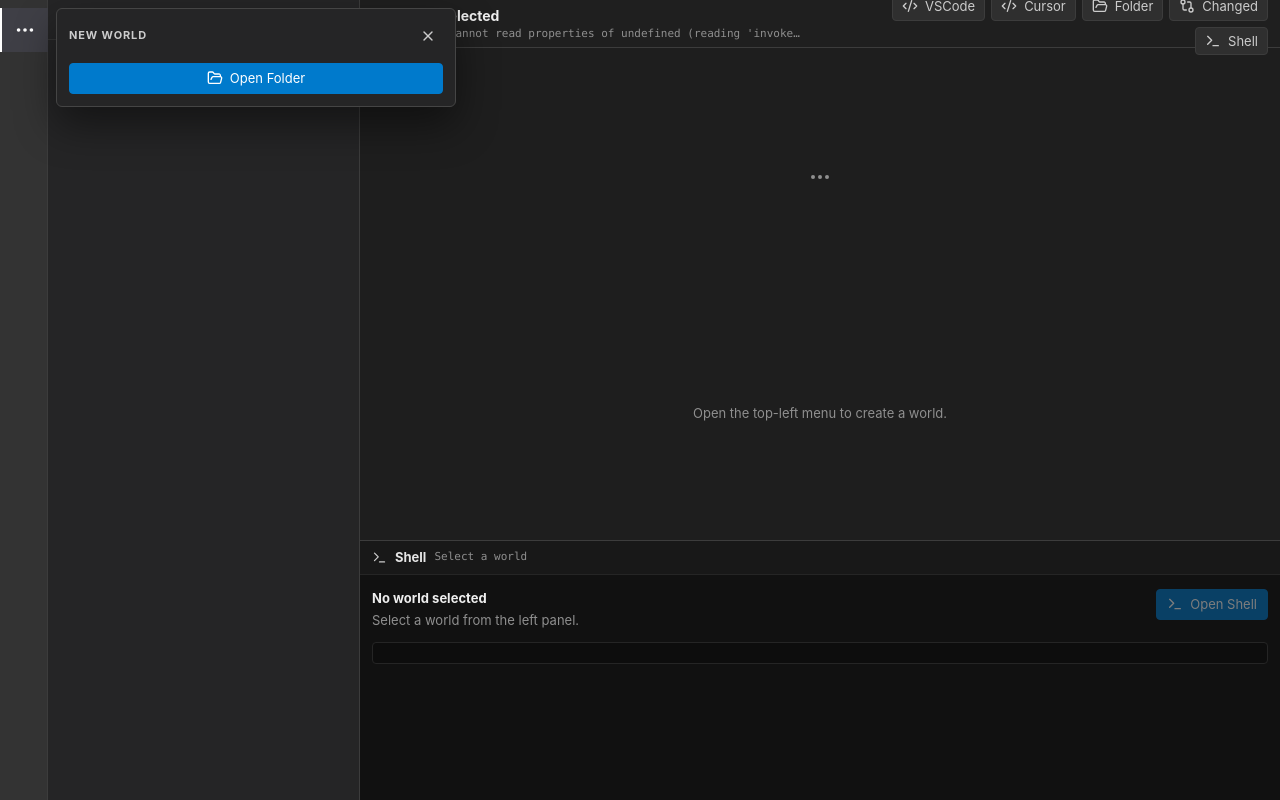
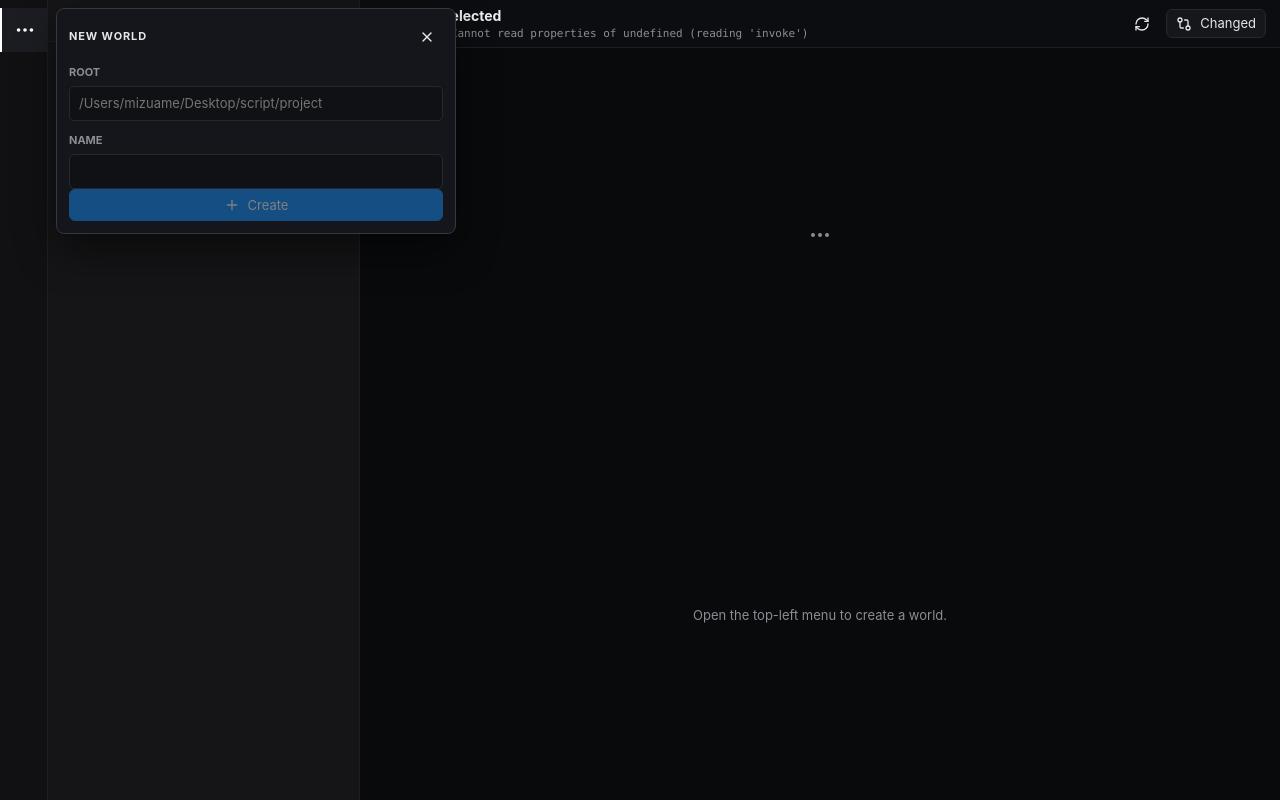
Before and after one commit to IPA-CyberLab/IPA-RS-AgentController, a React (Vite) app in the folder apps/agent-studio/: page / in a window 1280 px wide. Both pictures are taken after a click on the button 23 px from the left and 30 px from the top of the page. Built offline with nearby package versions, Linux system fonts and the light colour scheme.

Commit message:
fix: チェンジボタン

```diff
--- a/apps/agent-studio/src/App.tsx
+++ b/apps/agent-studio/src/App.tsx
@@ -1,5 +1,4 @@
 import {
-  Code2,
   FolderOpen,
   GitCompare,
   MoreHorizontal,
@@ -17,16 +16,14 @@ import {
   listEnvs,
   openIde,
   openShell,
-  pickSourceRoot,
   removeLane
 } from "./api";
-import type { EnvStatus, RuntimeOptions, StudioConfig } from "./types";
+import type { EnvStatus, RuntimeOptions } from "./types";
 
 const defaultRuntime: RuntimeOptions = {};
 
 function App() {
   const [runtime] = useState(defaultRuntime);
-  const [config, setConfig] = useState<StudioConfig | null>(null);
   const [envs, setEnvs] = useState<EnvStatus[]>([]);
   const [selected, setSelected] = useState("");
   const [target, setTarget] = useState("");
@@ -34,7 +31,6 @@ function App() {
   const [status, setStatus] = useState("Starting");
   const [creating, setCreating] = useState(false);
   const [menuOpen, setMenuOpen] = useState(false);
-  const [shellNotes, setShellNotes] = useState<Record<string, string>>({});
 
   const selectedWorld = useMemo(
     () => envs.find((item) => item.env.id === selected),
@@ -43,14 +39,10 @@ function App() {
   const selectedEnv = selectedWorld?.env;
   const selectedSourceRoot = selectedWorld?.source_root || "";
   const selectedEnvPath = selectedWorld?.env_path || "";
-  const selectedShellNote = selected ? shellNotes[selected] || "" : "";
 
   useEffect(() => {
     void appConfig(runtime)
-      .then((value) => {
-        setConfig(value);
-        setStatus(`${value.platform} / ${value.agentfs}`);
-      })
+      .then((value) => setStatus(`${value.platform} / ${value.agentfs}`))
       .catch((error) => setStatus(String(error)));
     void refresh();
   }, [runtime]);
@@ -81,32 +73,13 @@ function App() {
 
   function selectWorld(envId: string) {
     setSelected(envId);
-    setStatus(`Shell: ${envId}`);
+    setStatus(`World: ${envId}`);
   }
 
-  function noteShell(envId: string, text: string) {
-    setShellNotes((current) => ({
-      ...current,
-      [envId]: text
-    }));
-  }
-
-  async function chooseRoot() {
-    setStatus("Opening folder");
-    try {
-      const picked = await pickSourceRoot(runtime, source);
-      if (picked) {
-        setSource(picked);
-        setTarget(suggestWorldName(picked));
-        setStatus(picked);
-      } else {
-        setStatus("Folder selection cancelled");
-      }
-    } catch (error) {
-      setStatus(String(error));
-      if (selected) {
-        noteShell(selected, String(error));
-      }
+  function updateSource(value: string) {
+    setSource(value);
+    if (!target.trim()) {
+      setTarget(suggestWorldName(value));
     }
   }
 
@@ -128,14 +101,12 @@ function App() {
     try {
       await createLane(runtime, { target, source });
       const elapsed = Math.round((Date.now() - startedAt) / 1000);
-      noteShell(target, `created ${target} in ${elapsed}s`);
       setStatus(`Created ${target} in ${elapsed}s`);
       selectWorld(target);
       setMenuOpen(false);
       await refresh();
     } catch (error) {
       setStatus(String(error));
-      noteShell(target || "system", String(error));
     } finally {
       setCreating(false);
     }
@@ -148,11 +119,10 @@ function App() {
     }
     try {
       const result = await action(selected);
-      noteShell(selected, JSON.stringify(result, null, 2));
+      setStatus(JSON.stringify(result));
       await refresh();
     } catch (error) {
       setStatus(String(error));
-      noteShell(selected, String(error));
     }
   }
 
@@ -165,10 +135,8 @@ function App() {
       await openShell(runtime, selected);
       const message = `opened agentctl shell ${selected}`;
       setStatus(message);
-      noteShell(selected, message);
     } catch (error) {
       setStatus(String(error));
-      noteShell(selected, String(error));
     }
   }
 
@@ -192,28 +160,22 @@ function App() {
               <X size={16} />
             </button>
           </header>
-          <button className={source ? "wide" : "primary wide"} onClick={chooseRoot}>
-            <FolderOpen size={16} />
-            {source ? "Change Folder" : "Open Folder"}
-          </button>
-          {source ? (
-            <>
-              <div className="rootSummary">
-                <span>Root</span>
-                <strong>{source}</strong>
-              </div>
+          <label>Root</label>
+          <input
+            value={source}
+            onChange={(event) => updateSource(event.target.value)}
+            placeholder="/Users/mizuame/Desktop/script/project"
+          />
           <label>Name</label>
           <input value={target} onChange={(event) => setTarget(event.target.value)} />
           <button
             className="primary wide"
             onClick={create}
-                disabled={!target.trim() || creating}
+            disabled={!source.trim() || !target.trim() || creating}
           >
             <Plus size={16} />
             {creating ? "Creating" : "Create"}
           </button>
-            </>
-          ) : null}
         </section>
       ) : null}
 
@@ -248,25 +210,12 @@ function App() {
             <span>{selectedEnv ? selectedSourceRoot || selectedEnv.rootfs_path : status}</span>
           </div>
           <div className="toolbarActions">
-            <button onClick={() => void withEnv((id) => openIde(runtime, id, "code", ""))}>
-              <Code2 size={16} />
-              VSCode
-            </button>
-            <button onClick={() => void withEnv((id) => openIde(runtime, id, "cursor", ""))}>
-              <Code2 size={16} />
-              Cursor
-            </button>
-            <button onClick={() => void withEnv((id) => openIde(runtime, id, "reveal", ""))}>
-              <FolderOpen size={16} />
-              Folder
+            <button className="ghost" onClick={refresh} title="Refresh">
+              <RefreshCw size={16} />
             </button>
             <button onClick={() => void withEnv((id) => changedPaths(runtime, id))}>
               <GitCompare size={16} />
               Changed
-            </button>
-            <button onClick={() => void openNativeShell()}>
-              <Terminal size={16} />
-              Shell
             </button>
             {selected ? (
               <button
@@ -275,7 +224,7 @@ function App() {
                   void removeLane(runtime, selected)
                     .then(() => refresh())
                     .then(() => setSelected(""))
-                    .catch((error) => noteShell(selected, String(error)))
+                    .catch((error) => setStatus(String(error)))
                 }
               >
                 <Trash2 size={16} />
@@ -287,46 +236,34 @@ function App() {
 
         <section className="editorPane">
           {selectedEnv ? (
-            <div className="detailPanel">
-              <header>
-                <strong>Details</strong>
-                <span>docker ps style</span>
-              </header>
-              <div className="detailTableWrap">
-                <table className="detailTable">
-                  <thead>
-                    <tr>
-                      <th>Name</th>
-                      <th>Status</th>
-                      <th>Backend</th>
-                      <th>Base</th>
-                      <th>Fork Root</th>
-                      <th>AgentFS Env</th>
-                      <th>Rootfs</th>
-                      <th>Profile</th>
-                      <th>Created</th>
-                      <th>Sessions</th>
-                    </tr>
-                  </thead>
-                  <tbody>
-                    <tr>
-                      <td className="strongCell">{selectedEnv.id}</td>
-                      <td>
-                        <span className={`worldState ${selectedEnv.state}`}>
-                          {selectedEnv.state}
-                        </span>
-                      </td>
-                      <td>{selectedEnv.backend}</td>
-                      <td className="monoCell">{selectedEnv.base_id}</td>
-                      <td className="pathCell">{selectedSourceRoot || "-"}</td>
-                      <td className="pathCell">{selectedEnvPath || "-"}</td>
-                      <td className="pathCell">{selectedEnv.rootfs_path}</td>
-                      <td>{selectedEnv.profile}</td>
-                      <td>{formatDate(selectedEnv.created_at)}</td>
-                      <td>{selectedEnv.sessions.length ? selectedEnv.sessions.join(", ") : "-"}</td>
-                    </tr>
-                  </tbody>
-                </table>
+            <div className="worldDashboard">
+              <div className="launchStrip">
+                <button
+                  className="launchButton"
+                  onClick={() => void withEnv((id) => openIde(runtime, id, "reveal", ""))}
+                >
+                  <FolderOpen size={28} />
+                  <span>File</span>
+                </button>
+                <button className="launchButton" onClick={() => void openNativeShell()}>
+                  <Terminal size={28} />
+                  <span>Terminal</span>
+                </button>
+              </div>
+
+              <div className="metricStrip">
+                <Metric label="Status" value={selectedEnv.state} />
+                <Metric label="Backend" value={selectedEnv.backend} />
+                <Metric label="Base" value={selectedEnv.base_id} />
+                <Metric
+                  label="Sessions"
+                  value={selectedEnv.sessions.length ? selectedEnv.sessions.join(", ") : "-"}
+                />
+                <Metric label="Profile" value={selectedEnv.profile} />
+                <Metric label="Created" value={formatDate(selectedEnv.created_at)} />
+                <Metric label="Fork Root" value={selectedSourceRoot || "-"} wide />
+                <Metric label="AgentFS Env" value={selectedEnvPath || "-"} wide />
+                <Metric label="Rootfs" value={selectedEnv.rootfs_path} wide />
               </div>
             </div>
           ) : (
@@ -336,33 +273,25 @@ function App() {
             </div>
           )}
         </section>
-
-        <section className="terminalPane">
-          <header>
-            <div>
-              <Terminal size={15} />
-              <strong>Shell</strong>
-              <span>{selectedEnv ? `agentctl shell ${selectedEnv.id}` : "Select a world"}</span>
-            </div>
-          </header>
-          <div className="nativeShell">
-            <div>
-              <strong>{selectedEnv ? selectedEnv.id : "No world selected"}</strong>
-              <span>
-                {selectedEnv
-                  ? "Opens the existing agentctl shell in your terminal."
-                  : "Select a world from the left panel."}
-              </span>
-            </div>
-            <button className="primary" onClick={() => void openNativeShell()} disabled={!selectedEnv}>
-              <Terminal size={16} />
-              Open Shell
-            </button>
-            <pre>{selectedShellNote}</pre>
-          </div>
-        </section>
       </section>
     </main>
+  );
+}
+
+function Metric({
+  label,
+  value,
+  wide = false
+}: {
+  label: string;
+  value: string;
+  wide?: boolean;
+}) {
+  return (
+    <div className={wide ? "metric wideMetric" : "metric"}>
+      <span>{label}</span>
+      <strong>{value}</strong>
+    </div>
   );
 }
 
--- a/apps/agent-studio/src/styles.css
+++ b/apps/agent-studio/src/styles.css
@@ -1,18 +1,17 @@
 :root {
   color-scheme: dark;
-  --activity: #333333;
-  --sidebar: #252526;
-  --surface: #1e1e1e;
-  --surface-2: #181818;
-  --surface-3: #2d2d2d;
-  --line: #3c3c3c;
-  --line-soft: #343434;
-  --ink: #cccccc;
-  --muted: #8f8f8f;
-  --accent: #007acc;
-  --accent-soft: #094771;
-  --danger: #c74e39;
-  --terminal: #111111;
+  --activity: #111113;
+  --sidebar: #151517;
+  --surface: #090a0c;
+  --surface-2: #0d0e11;
+  --surface-3: #14151a;
+  --line: #27282e;
+  --line-soft: #1e1f25;
+  --ink: #e6e6e8;
+  --muted: #8c8d95;
+  --accent: #1493ff;
+  --green: #19b65a;
+  --danger: #d15b49;
 }
 
 * {
@@ -41,21 +40,22 @@ textarea {
 }
 
 button {
-  min-height: 30px;
+  min-height: 32px;
   display: inline-flex;
   align-items: center;
   justify-content: center;
-  gap: 7px;
+  gap: 8px;
   border: 1px solid var(--line);
-  border-radius: 4px;
-  background: #2f2f2f;
+  border-radius: 6px;
+  background: #16171b;
   color: var(--ink);
-  padding: 5px 10px;
+  padding: 6px 10px;
   cursor: pointer;
 }
 
 button:hover {
-  background: #383838;
+  background: #1d1f25;
+  border-color: #3a3b44;
 }
 
 button.primary {
@@ -64,18 +64,10 @@ button.primary {
   color: #ffffff;
 }
 
-button.primary:hover {
-  background: #0b86d1;
-}
-
 button.danger {
-  border-color: #7f3328;
-  background: #3b2522;
-  color: #f1c6bf;
-}
-
-button.danger:hover {
-  background: #4a2a25;
+  border-color: #6c332d;
+  background: #231615;
+  color: #f0b4ab;
 }
 
 button:disabled {
@@ -87,13 +79,13 @@ input,
 select,
 textarea {
   width: 100%;
-  min-height: 30px;
+  min-height: 32px;
   border: 1px solid var(--line);
-  border-radius: 3px;
-  background: #1b1b1b;
+  border-radius: 5px;
+  background: #101114;
   color: var(--ink);
   outline: none;
-  padding: 6px 8px;
+  padding: 7px 9px;
 }
 
 input:focus,
@@ -131,7 +123,7 @@ pre {
   flex-direction: column;
   align-items: center;
   padding: 8px 0;
-  border-right: 1px solid var(--line);
+  border-right: 1px solid var(--line-soft);
   background: var(--activity);
 }
 
@@ -143,13 +135,13 @@ pre {
   border-left: 2px solid transparent;
   border-radius: 0;
   background: transparent;
-  color: #bdbdbd;
+  color: #b7b8bf;
   padding: 0;
 }
 
 .activityButton:hover,
 .activityButton.active {
-  background: #3f3f46;
+  background: #1c1d22;
   color: #ffffff;
 }
 
@@ -158,8 +150,8 @@ pre {
 }
 
 .iconButton {
-  width: 30px;
-  min-width: 30px;
+  width: 32px;
+  min-width: 32px;
   padding: 0;
 }
 
@@ -170,7 +162,7 @@ pre {
 
 .ghost:hover {
   border-color: transparent;
-  background: #3a3d41;
+  background: #1d1f25;
 }
 
 .wide {
@@ -184,15 +176,14 @@ pre {
   z-index: 10;
   width: min(400px, calc(100vw - 76px));
   padding: 12px;
-  border: 1px solid #454545;
-  border-radius: 6px;
-  background: #252526;
-  box-shadow: 0 18px 42px rgba(0, 0, 0, 0.46);
+  border: 1px solid #343640;
+  border-radius: 8px;
+  background: #15161b;
+  box-shadow: 0 18px 42px rgba(0, 0, 0, 0.48);
 }
 
 .newWorldMenu header,
 .panelHeader,
-.terminalPane header,
 .titleBar {
   display: flex;
   align-items: center;
@@ -218,12 +209,11 @@ pre {
   margin: 10px 0 2px;
   padding: 9px;
   border: 1px solid var(--line);
-  border-radius: 5px;
-  background: #1e1e1e;
+  border-radius: 6px;
+  background: #101114;
 }
 
-.rootSummary span,
-.detailPanel header span {
+.rootSummary span {
   color: var(--muted);
   font-size: 11px;
   font-weight: 650;
@@ -231,25 +221,25 @@ pre {
 
 .rootSummary strong {
   overflow-wrap: anywhere;
-  color: #d7d7d7;
+  color: #d7d7dc;
   font: 12px/1.45 ui-monospace, SFMono-Regular, Menlo, Consolas, monospace;
 }
 
 .worldPanel {
   min-width: 0;
-  border-right: 1px solid var(--line);
+  border-right: 1px solid var(--line-soft);
   background: var(--sidebar);
 }
 
 .panelHeader {
-  height: 40px;
+  height: 42px;
   padding: 0 10px 0 14px;
   border-bottom: 1px solid var(--line-soft);
-  color: #d7d7d7;
+  color: #d7d7dc;
 }
 
 .worldList {
-  height: calc(100vh - 40px);
+  height: calc(100vh - 42px);
   overflow: auto;
   padding: 6px 0;
 }
@@ -270,12 +260,12 @@ pre {
 }
 
 .worldItem:hover {
-  background: #2a2d2e;
+  background: #1c1d22;
 }
 
 .worldItem.selected {
   border-left-color: var(--accent);
-  background: #37373d;
+  background: #202229;
 }
 
 .worldTopLine {
@@ -289,8 +279,8 @@ pre {
 .worldName {
   min-width: 0;
   overflow: hidden;
-  color: #eeeeee;
-  font-weight: 700;
+  color: #f1f1f3;
+  font-weight: 720;
   text-overflow: ellipsis;
   white-space: nowrap;
 }
@@ -299,30 +289,24 @@ pre {
   display: inline-flex;
   align-items: center;
   min-height: 18px;
-  padding: 0 6px;
-  border: 1px solid var(--line);
+  padding: 0 7px;
+  border: 1px solid #294b35;
   border-radius: 999px;
-  background: #2b2b2b;
-  color: #c7c7c7;
+  background: #112116;
+  color: #63d58c;
   font-size: 11px;
-}
-
-.worldState.running {
-  border-color: #2d6b41;
-  background: #183a24;
-  color: #8fd49e;
 }
 
 .worldState.failed,
 .worldState.quota_exceeded {
-  border-color: #7f3328;
-  background: #3b2522;
+  border-color: #65352f;
+  background: #251817;
   color: #ffaaa0;
 }
 
 .worldPath {
   overflow: hidden;
-  color: #888888;
+  color: #8d8e97;
   font: 11px/1.35 ui-monospace, SFMono-Regular, Menlo, Consolas, monospace;
   text-overflow: ellipsis;
   white-space: nowrap;
@@ -331,15 +315,15 @@ pre {
 .mainArea {
   min-width: 0;
   display: grid;
-  grid-template-rows: 48px minmax(0, 1fr) 260px;
+  grid-template-rows: 48px minmax(0, 1fr);
   background: var(--surface);
 }
 
 .titleBar {
   min-width: 0;
-  padding: 0 12px 0 16px;
-  border-bottom: 1px solid var(--line);
-  background: #1f1f1f;
+  padding: 0 14px 0 18px;
+  border-bottom: 1px solid var(--line-soft);
+  background: #0c0d10;
 }
 
 .titleBar > div:first-child {
@@ -350,7 +334,7 @@ pre {
 
 .titleBar strong {
   overflow: hidden;
-  color: #eeeeee;
+  color: #eeeeef;
   font-size: 14px;
   text-overflow: ellipsis;
   white-space: nowrap;
@@ -380,81 +364,88 @@ pre {
 .editorPane {
   min-height: 0;
   overflow: auto;
-  padding: 14px;
 }
 
-.detailPanel {
+.worldDashboard {
+  min-height: 100%;
+  display: grid;
+  grid-template-rows: auto auto;
+}
+
+.launchStrip {
+  display: flex;
+  flex-wrap: wrap;
+  gap: 12px;
+  padding: 14px 16px 16px;
+}
+
+.launchButton {
+  min-width: 132px;
+  min-height: 46px;
+  justify-content: flex-start;
+  gap: 9px;
+  border-radius: 6px;
+  border-color: #272932;
+  background: #0d0e12;
+  padding: 0 14px;
+  color: #f0f0f2;
+  font-size: 15px;
+  font-weight: 680;
+}
+
+.launchButton:hover {
+  background: #13151a;
+  border-color: #3b3d48;
+}
+
+.launchButton svg {
+  color: var(--accent);
+}
+
+.metricStrip {
+  display: grid;
+  grid-template-columns: repeat(auto-fit, minmax(150px, 1fr));
+  gap: 12px;
+  padding: 14px 16px 18px;
+  border-bottom: 1px solid var(--line-soft);
+}
+
+.metric {
   min-width: 0;
   display: grid;
-  gap: 10px;
+  gap: 4px;
+  align-content: start;
+  padding: 10px;
+  border: 1px solid var(--line-soft);
+  border-radius: 6px;
+  background: #0d0e12;
 }
 
-.detailPanel header {
-  display: flex;
-  align-items: baseline;
-  gap: 10px;
-  color: #eeeeee;
-}
-
-.detailPanel header strong {
-  font-size: 13px;
-}
-
-.detailTableWrap {
-  min-width: 0;
-  overflow: auto;
-  border: 1px solid var(--line-soft);
-  border-radius: 6px;
-  background: var(--surface-2);
-}
-
-.detailTable {
-  width: 100%;
-  min-width: 1480px;
-  border-collapse: collapse;
-}
-
-.detailTable th,
-.detailTable td {
-  height: 42px;
-  padding: 0 12px;
-  border-bottom: 1px solid #262626;
-  text-align: left;
-  vertical-align: middle;
+.metric span {
+  overflow: hidden;
+  color: #9a9ba4;
+  font-size: 11px;
+  font-weight: 680;
+  letter-spacing: 0.04em;
+  text-transform: uppercase;
+  text-overflow: ellipsis;
   white-space: nowrap;
 }
 
-.detailTable th {
-  color: #969696;
-  font-size: 11px;
-  font-weight: 700;
-  letter-spacing: 0.04em;
-  text-transform: uppercase;
+.metric strong {
+  min-width: 0;
+  color: var(--green);
+  font-size: 13px;
+  font-weight: 680;
+  overflow-wrap: anywhere;
 }
 
-.detailTable td {
-  color: #d7d7d7;
+.wideMetric {
+  grid-column: 1 / -1;
 }
 
-.detailTable tbody tr:last-child td {
-  border-bottom: 0;
-}
-
-.strongCell {
-  color: #ffffff;
-  font-weight: 700;
-}
-
-.monoCell,
-.pathCell {
-  font: 12px/1.35 ui-monospace, SFMono-Regular, Menlo, Consolas, monospace;
-}
-
-.pathCell {
-  max-width: 360px;
-  overflow: hidden;
-  color: #bdbdbd;
-  text-overflow: ellipsis;
+.wideMetric strong {
+  font: 12px/1.4 ui-monospace, SFMono-Regular, Menlo, Consolas, monospace;
 }
 
 .emptyState {
@@ -465,81 +456,14 @@ pre {
   color: var(--muted);
 }
 
-.terminalPane {
-  min-height: 0;
-  display: grid;
-  grid-template-rows: 34px minmax(0, 1fr);
-  border-top: 1px solid var(--line);
-  background: var(--terminal);
-}
+@media (max-width: 1080px) {
+  .launchStrip {
+    gap: 12px;
+  }
 
-.terminalPane header {
-  padding: 0 12px;
-  border-bottom: 1px solid #252525;
-  background: #181818;
-}
-
-.terminalPane header > div {
-  display: flex;
-  align-items: center;
-  gap: 8px;
-  min-width: 0;
-}
-
-.terminalPane header strong {
-  color: #e5e5e5;
-}
-
-.terminalPane header span {
-  overflow: hidden;
-  color: var(--muted);
-  font: 11px/1.3 ui-monospace, SFMono-Regular, Menlo, Consolas, monospace;
-  text-overflow: ellipsis;
-  white-space: nowrap;
-}
-
-.terminalPane pre {
-  overflow: auto;
-  padding: 10px 12px;
-  color: #d4d4d4;
-  font: 12px/1.5 ui-monospace, SFMono-Regular, Menlo, Consolas, monospace;
-}
-
-.nativeShell {
-  min-width: 0;
-  display: grid;
-  grid-template-columns: minmax(0, 1fr) auto;
-  grid-template-rows: auto minmax(0, 1fr);
-  gap: 12px;
-  align-items: start;
-  padding: 14px 12px;
-}
-
-.nativeShell > div {
-  min-width: 0;
-  display: grid;
-  gap: 3px;
-}
-
-.nativeShell strong {
-  overflow: hidden;
-  color: #eeeeee;
-  font-size: 13px;
-  text-overflow: ellipsis;
-  white-space: nowrap;
-}
-
-.nativeShell span {
-  color: var(--muted);
-}
-
-.nativeShell pre {
-  grid-column: 1 / -1;
-  min-height: 0;
-  padding: 10px;
-  border: 1px solid #252525;
-  border-radius: 4px;
-  background: #0d0d0d;
+  .launchButton {
+    min-width: 120px;
+  }
 }
 
 @media (max-width: 860px) {
@@ -549,7 +473,7 @@ pre {
 
   .workbench {
     grid-template-columns: 48px minmax(0, 1fr);
-    grid-template-rows: 260px minmax(560px, 1fr);
+    grid-template-rows: 260px minmax(620px, 1fr);
     height: auto;
     min-height: 100vh;
   }
@@ -560,12 +484,12 @@ pre {
 
   .worldPanel {
     border-right: 0;
-    border-bottom: 1px solid var(--line);
+    border-bottom: 1px solid var(--line-soft);
   }
 
   .mainArea {
     grid-column: 2;
-    grid-template-rows: auto minmax(280px, 1fr) 260px;
+    grid-template-rows: auto minmax(0, 1fr);
   }
 
   .titleBar {
@@ -578,4 +502,9 @@ pre {
   .toolbarActions {
     justify-content: flex-start;
   }
+
+  .wideMetric {
+    grid-column: span 1;
+  }
+
 }
--- a/apps/agent-studio/src/types.ts
+++ b/apps/agent-studio/src/types.ts
@@ -54,7 +54,3 @@ export type TextResponse = {
   type: "text";
   text: string;
 };
-
-export type PathResponse = {
-  path?: string | null;
-};
```
Also changed, not shown: apps/agent-studio/src/api.ts (+0 -11 lines), 1 other file (tests, documents, lock files or other folders). Lines whose indentation alone changed are shown as unchanged.
